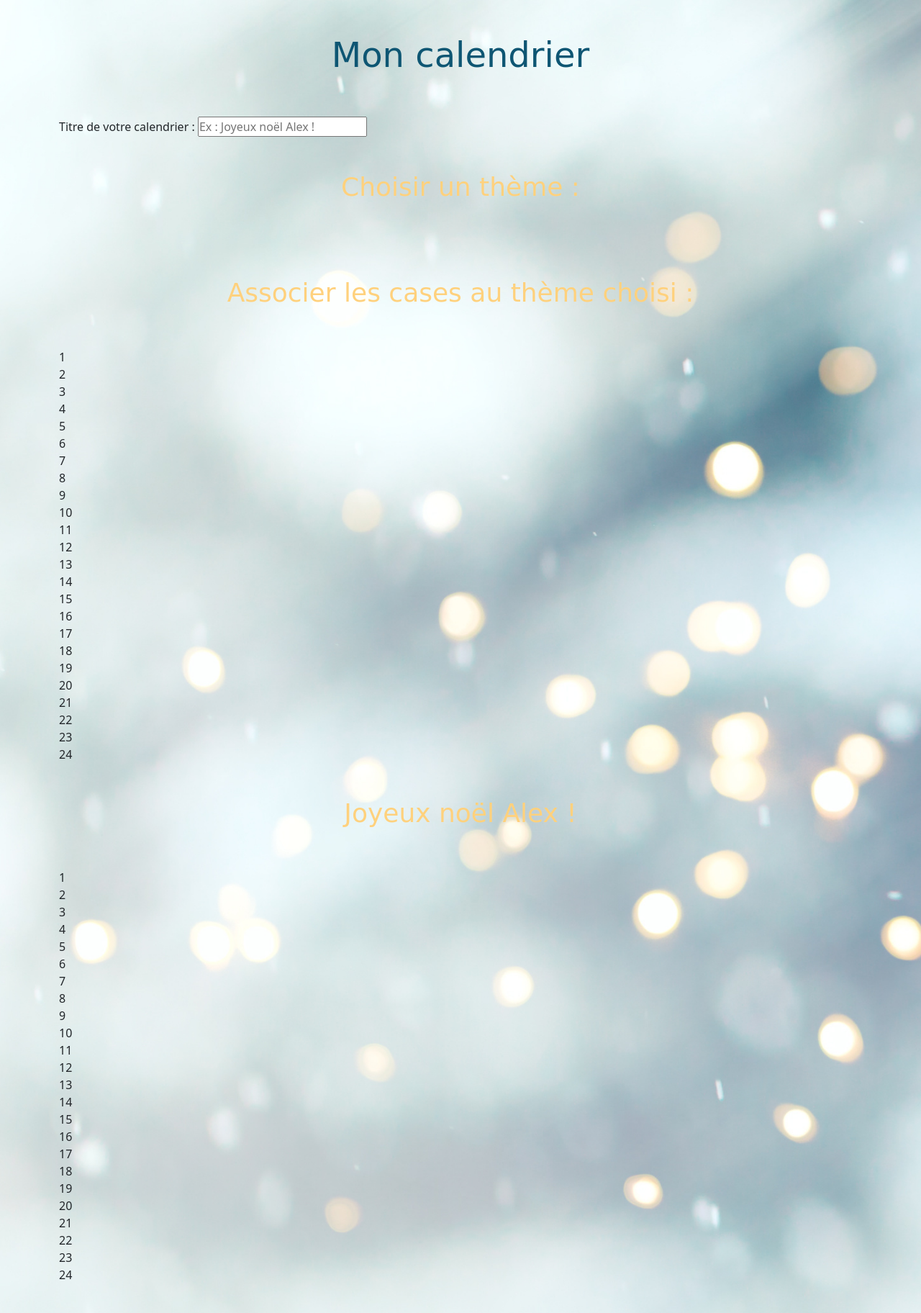
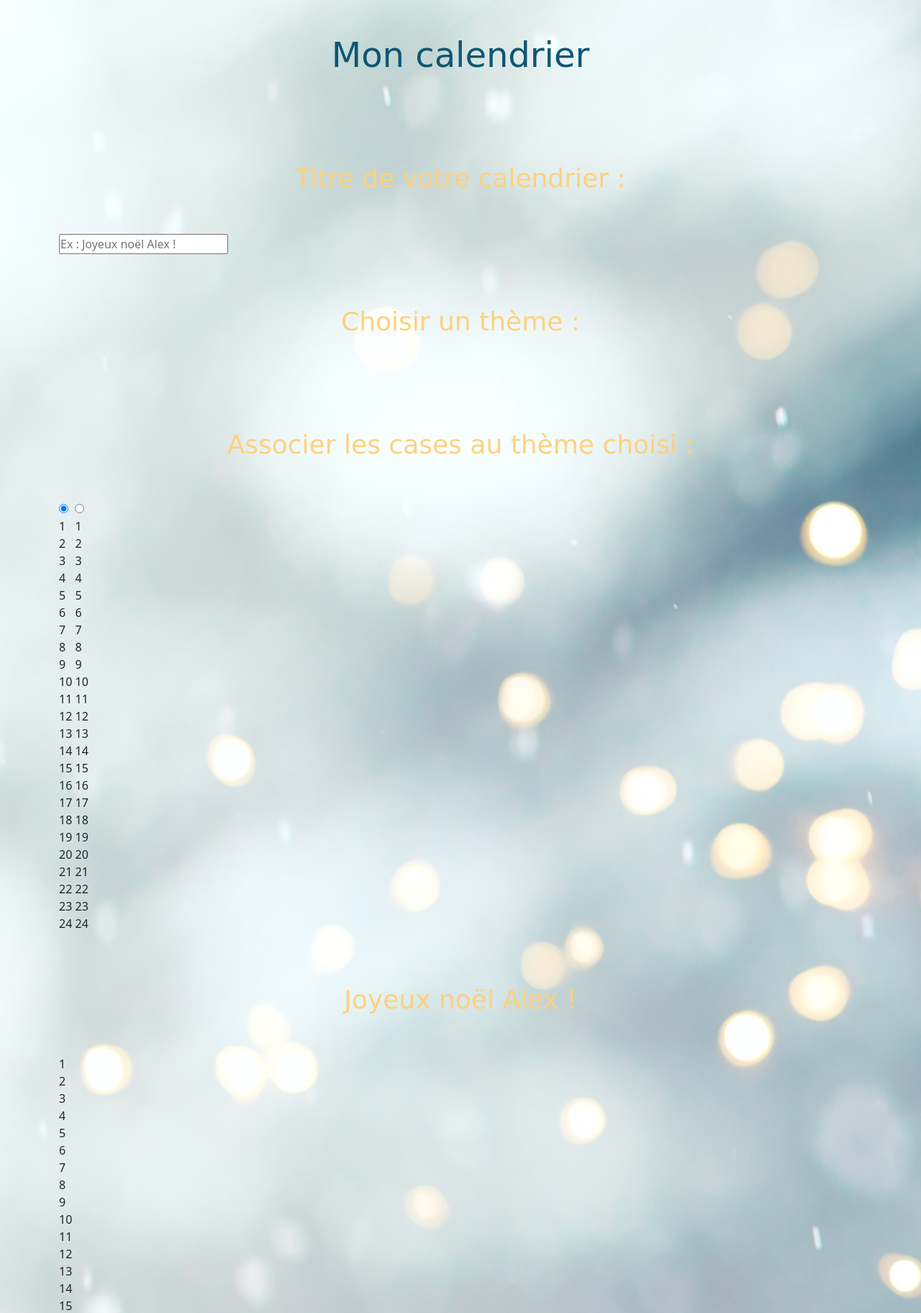
Before and after one commit to Laurie1985/OsezNoel, a PHP site: template Views/calendar/create.php in a window 1280 px wide. Shown: the part 158-1982 px from the top of the page at 72% size. Run offline with PHP 8.4, Linux system fonts and the light colour scheme; the template is opened without the code that fills it, so the values that code supplies are empty; some web fonts are replaced.

Commit message:
Ajout vue création de calendrier + css + js

```diff
--- a/Views/calendar/create.php
+++ b/Views/calendar/create.php
@@ -1,77 +1,80 @@
-<section class="creation-section container">
+<section class="titre">
     <h1>Mon calendrier</h1>
+</section>
+
+<section class="container">
 
     <form method="POST" action="/calendars" id="calendarForm">
         <input type="hidden" name="csrf_token" value="<?php echo htmlspecialchars($csrf_token) ?>">
 
         <!-- 1. TITRE -->
-        <div class="section-box">
-            <label for="title">Titre de votre calendrier :</label>
-            <input
-                type="text"
-                id="title"
-                name="title"
-                placeholder="Ex : Joyeux noël Alex !"
-                required
-            >
+        <div class="section-box contenu mt-4">
+            <h2>Titre de votre calendrier :</h2>
+            <input type="text" id="title" name="title" placeholder="Ex : Joyeux noël Alex !" required>
         </div>
 
         <!-- 2. CHOIX DU THÈME -->
-        <div class="section-box">
+        <div class="section-box contenu mt-4">
             <h2>Choisir un thème :</h2>
-            <div class="themes-grid">
+            <div class="themes-grid d-flex flex-row flex-wrap">
                 <?php foreach ($themes as $theme): ?>
                     <label class="theme-option">
-                        <input
-                            type="radio"
-                            name="theme_id"
-                            value="<?php echo $theme['theme_id'] ?>"
-                            data-image="<?php echo htmlspecialchars($theme['image_path']) ?>"
-                            required
-                        >
-                        <img src="/assets/images/themes/<?php echo htmlspecialchars($theme['image_path']) ?>" alt="<?php echo htmlspecialchars($theme['theme_name']) ?>">
+                        <input type="radio" name="theme_id" value="<?php echo $theme['theme_id'] ?>" data-image="<?php echo htmlspecialchars($theme['image_path']) ?>" required>
+                        <img src="<?php echo htmlspecialchars($theme['image_path']) ?>" alt="<?php echo htmlspecialchars($theme['theme_name']) ?>">
                     </label>
                 <?php endforeach; ?>
             </div>
         </div>
 
-        <!-- 3. ASSOCIATION CASES AU THÈME (Aperçu visuel) -->
-        <div class="section-box">
-            <h2>Associer les cases au thème choisi :</h2>
-            <div class="calendar-preview" id="calendarPreview">
-                <?php for ($day = 1; $day <= 24; $day++): ?>
-                    <div class="preview-case"><?php echo $day ?></div>
-                <?php endfor; ?>
-            </div>
+    <!-- 3. CHOIX DU STYLE DES CASES -->
+    <div class="section-box contenu mt-4">
+        <h2>Associer les cases au thème choisi :</h2>
+
+        <div class="case-styles-grid">
+            <!-- Style 1 : Clair -->
+            <label class="case-style-option">
+                <input type="radio" name="case_style" value="style1" checked required>
+                <div class="calendar-preview style1" data-style="style1">
+                    <?php for ($day = 1; $day <= 24; $day++): ?>
+                        <div class="preview-case"><?php echo $day ?></div>
+                    <?php endfor; ?>
+                </div>
+            </label>
+
+            <!-- Style 2 : Doré/Chaleureux -->
+            <label class="case-style-option">
+                <input type="radio" name="case_style" value="style2" required>
+                <div class="calendar-preview style2" data-style="style2">
+                    <?php for ($day = 1; $day <= 24; $day++): ?>
+                        <div class="preview-case"><?php echo $day ?></div>
+                    <?php endfor; ?>
+                </div>
+            </label>
         </div>
-
+    </div>
         <!-- 4. REMPLIR LES 24 CASES -->
-        <div class="section-box">
+        <div class="section-box contenu mt-4">
             <div class="remplir-section">
+                <!-- APERÇU À GAUCHE -->
                 <div class="apercu-box">
-                    <h2>Joyeux noël Alex !</h2>
+                    <h2 id="calendarTitle">Joyeux noël Alex !</h2>
                     <div class="calendar-edit" id="calendarEdit">
                         <?php for ($day = 1; $day <= 24; $day++): ?>
                             <div class="edit-case" data-day="<?php echo $day ?>">
                                 <span class="day-number"><?php echo $day ?></span>
-                                <span class="edit-icon" style="display: none;">✏️</span>
                             </div>
                         <?php endfor; ?>
                     </div>
                 </div>
 
+                <!-- GRILLE DE BOUTONS À DROITE -->
                 <div class="grille-box">
                     <h2>Remplir les 24 cases :</h2>
                     <div class="cases-grid">
                         <?php for ($day = 1; $day <= 24; $day++): ?>
-                            <button
-                                type="button"
-                                class="case-btn"
-                                data-day="<?php echo $day ?>"
-                                onclick="openSurpriseModal(<?php echo $day ?>)"
-                            >
+                            <button type="button" class="case-btn" data-day="<?php echo $day ?>" onclick="openSurpriseModal(<?php echo $day ?>)">
                                 <span class="day-num"><?php echo $day ?></span>
-                                <span class="edit-badge" id="badge-<?php echo $day ?>" style="display: none;">✏️</span>
+                                <i class="bi bi-pencil-square edit-icon"></i>
                             </button>
                         <?php endfor; ?>
                     </div>
@@ -83,9 +86,9 @@
         <div id="surprisesData"></div>
 
         <!-- BOUTONS -->
-        <div class="form-actions">
-            <a href="/calendars" class="btn btn-annuler">Annuler</a>
-            <button type="submit" class="btn btn-fond-fonce">Enregistrer le calendrier</button>
+        <div class="form-actions mt-4">
+            <a href="/calendars" class="btn btn-danger">Annuler</a>
+            <button type="submit" class="btn btn-fond-clair">Enregistrer le calendrier</button>
         </div>
     </form>
 </section>
@@ -93,7 +96,9 @@
 <!-- MODAL POUR AJOUTER UNE SURPRISE -->
 <div id="surpriseModal" class="modal" style="display: none;">
     <div class="modal-content">
-        <span class="close" onclick="closeSurpriseModal()">&times;</span>
+        <span class="close" onclick="closeSurpriseModal()">
+            <i class="bi bi-x-lg"></i>
+        </span>
         <h2 id="modalTitle">Surprise du jour <span id="modalDay"></span></h2>
 
         <div class="modal-form">
@@ -107,16 +112,10 @@
             </select>
 
             <label for="surpriseContent">Contenu :</label>
-            <textarea
-                id="surpriseContent"
-                placeholder="Écrivez votre surprise ici..."
-                rows="5"
-                required
-            ></textarea>
-
+            <textarea id="surpriseContent" placeholder="Écrivez votre surprise ici..." rows="5" required></textarea>
             <div class="modal-actions">
-                <button type="button" class="btn btn-annuler" onclick="closeSurpriseModal()">Annuler</button>
-                <button type="button" class="btn btn-fond-fonce" onclick="saveSurprise()">Enregistrer la surprise</button>
+                <button type="button" class="btn btn-danger" onclick="closeSurpriseModal()">Annuler</button>
+                <button type="button" class="btn btn-fond-clair" onclick="saveSurprise()">Enregistrer la surprise</button>
             </div>
         </div>
     </div>
--- a/Views/layouts/base.php
+++ b/Views/layouts/base.php
@@ -10,6 +10,7 @@
     <link rel="preconnect" href="https://fonts.gstatic.com" crossorigin>
     <link href="https://fonts.googleapis.com/css2?family=Montez&display=swap" rel="stylesheet">
     <link href="https://fonts.googleapis.com/css2?family=Indie+Flower&display=swap" rel="stylesheet">
+    <link rel="stylesheet" href="https://cdn.jsdelivr.net/npm/bootstrap-icons@1.13.1/font/bootstrap-icons.min.css">
     <link rel="stylesheet" href="/assets/css/layout.css">
     <?php if (isset($cssFile)): ?>
         <link rel="stylesheet" href="/assets/css/<?php echo $cssFile ?>.css">
@@ -35,7 +36,7 @@
                             <a class="nav-link" href="/carpools">Qui sommes-nous ?</a>
                         </li>
                         <li class="nav-item">
-                            <a class="nav-link" href="/carpools">Créer un calendrier</a>
+                            <a class="nav-link" href="/calendars/create">Créer un calendrier</a>
                         </li>
                         <li class="nav-item">
                             <a class="nav-link" href="/contact">Nous contacter</a>
@@ -47,13 +48,13 @@
                                 <a href="/admin/dashboard" class="btn-fond-clair me-5">Tableau de bord</a>
                                 <form method="POST" action="/logout" class="d-inline">
                                     <input type="hidden" name="csrf_token" value="<?php echo htmlspecialchars($csrf_token ?? '') ?>">
-                                    <button type="submit" class="btn-link">Déconnexion</button>
+                                    <button type="submit" class="btn-fond-clair me-5">Déconnexion</button>
                                 </form>
                             <?php else: ?>
                                 <a href="/dashboard" class="btn-fond-clair me-5">Mon compte</a>
                                 <form method="POST" action="/logout" class="d-inline">
                                     <input type="hidden" name="csrf_token" value="<?php echo htmlspecialchars($csrf_token ?? '') ?>">
-                                    <button type="submit" class="btn-link">Déconnexion</button>
+                                    <button type="submit" class="btn-fond-clair me-5">Déconnexion</button>
                                 </form>
                             <?php endif; ?>
                         <?php else: ?>
@@ -114,7 +115,7 @@
 
 
     <!-- MODAL MENTIONS LEGALES -->
-    <div class="modal fade" id="mentionsLegalesModal" tabindex="-1" aria-labelledby="mentionsLegalesModalLabel" aria-hidden="true">
+    <div class="modal fade" id="mentionsLegalesModal" tabindex="-1" aria-labelledby="mentionsLegalesModalLabel">
         <div class="modal-dialog modal-lg">
             <div class="modal-content">
                 <div class="modal-header">
--- a/osezNoel.sql
+++ b/osezNoel.sql
@@ -72,7 +72,7 @@
     ),
     (
         'Doré et bois',
-        '/assets/images/themes/dore-bois.jpeg'
+        '/assets/images/themes/dore-et-bois.jpeg'
     ),
     (
         'Houx et pommes de pin',
@@ -142,3 +142,6 @@
         'hugo.martin@mail.com',
         '$2y$12$FnGq9L2fvoacTK/KZtVI5eYsoFrFLrYtIz0GSBbKNfO25mC/0yNEm'
     );
+
+ALTER TABLE calendars
+ADD COLUMN case_style VARCHAR(20) DEFAULT 'style1' AFTER theme_id;
```
Also changed, not shown: src/Controller/CalendarController.php (+5 -3 lines), public/assets/css/calendar.css (added), public/assets/js/calendar-create.js.
